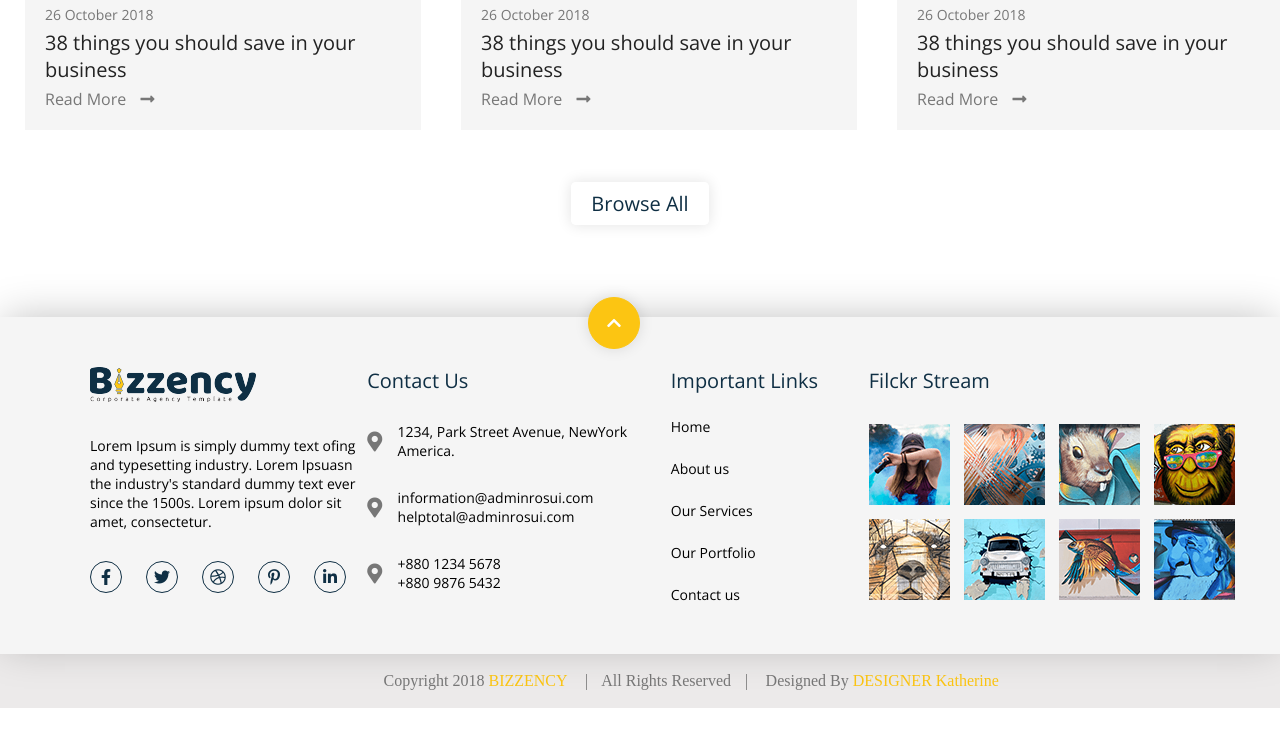
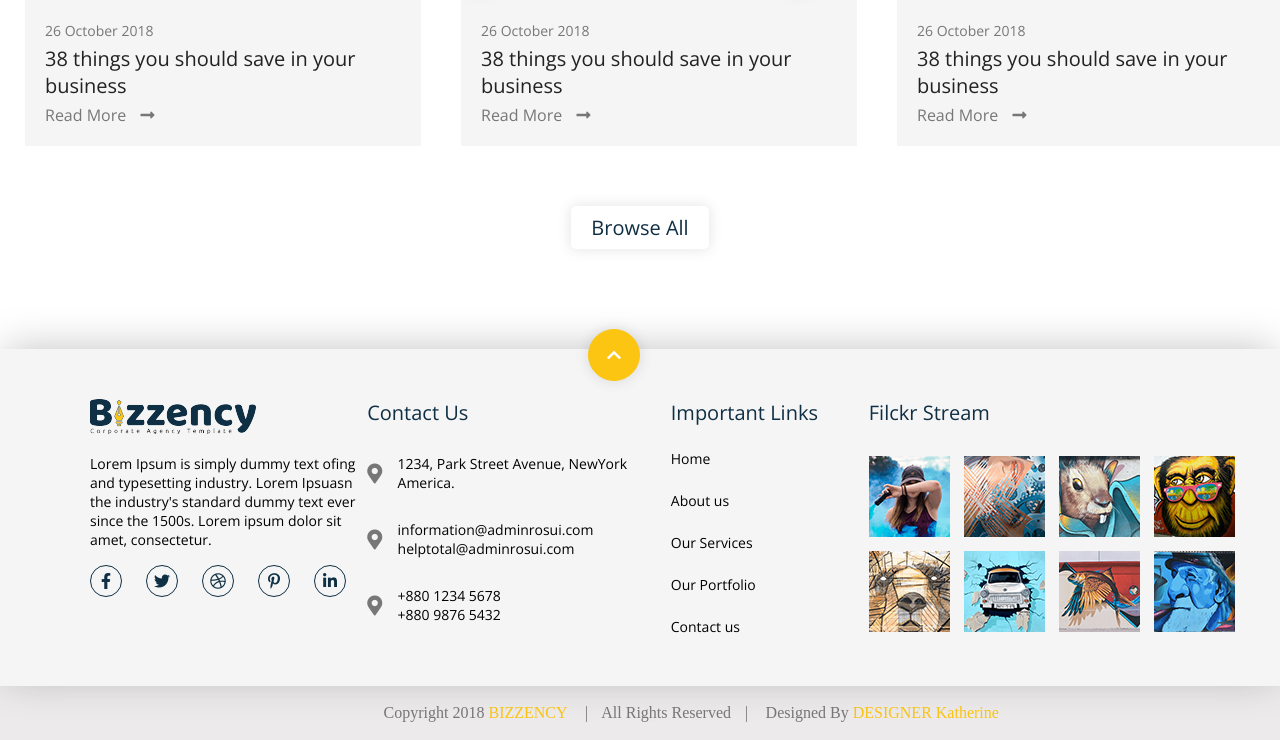
Before and after one commit to fahmeda5660/Bizzency, a plain HTML site: page index.html in a window 1280 px wide. Shown: the part 3658-4398 px from the top of the page. Before the commit the page ends 4366 px from the top, so only its background shows below. Drawn offline with nearby package versions, Linux system fonts and the light colour scheme.

Commit message:
commit again

```diff
--- a/css/style.css
+++ b/css/style.css
@@ -29,6 +29,7 @@ a{
     margin-top: -8px;
 }
 .common_button a{
+    display: inline-block;
     font-family: 'Open Sans', sans-serif;
     font-weight: 400;
     font-size: 20px;
@@ -614,7 +615,7 @@ footer .footer-logo p{
     font-family: 'Open Sans', sans-serif;
     font-size: 14px;
     font-weight: 400;
-    margin: 30px 0;
+    margin: 16px 0;
 }
 footer .footer-logo i{
     width: 30px;
```
Also changed, not shown: index.html (+1 -0 lines).
